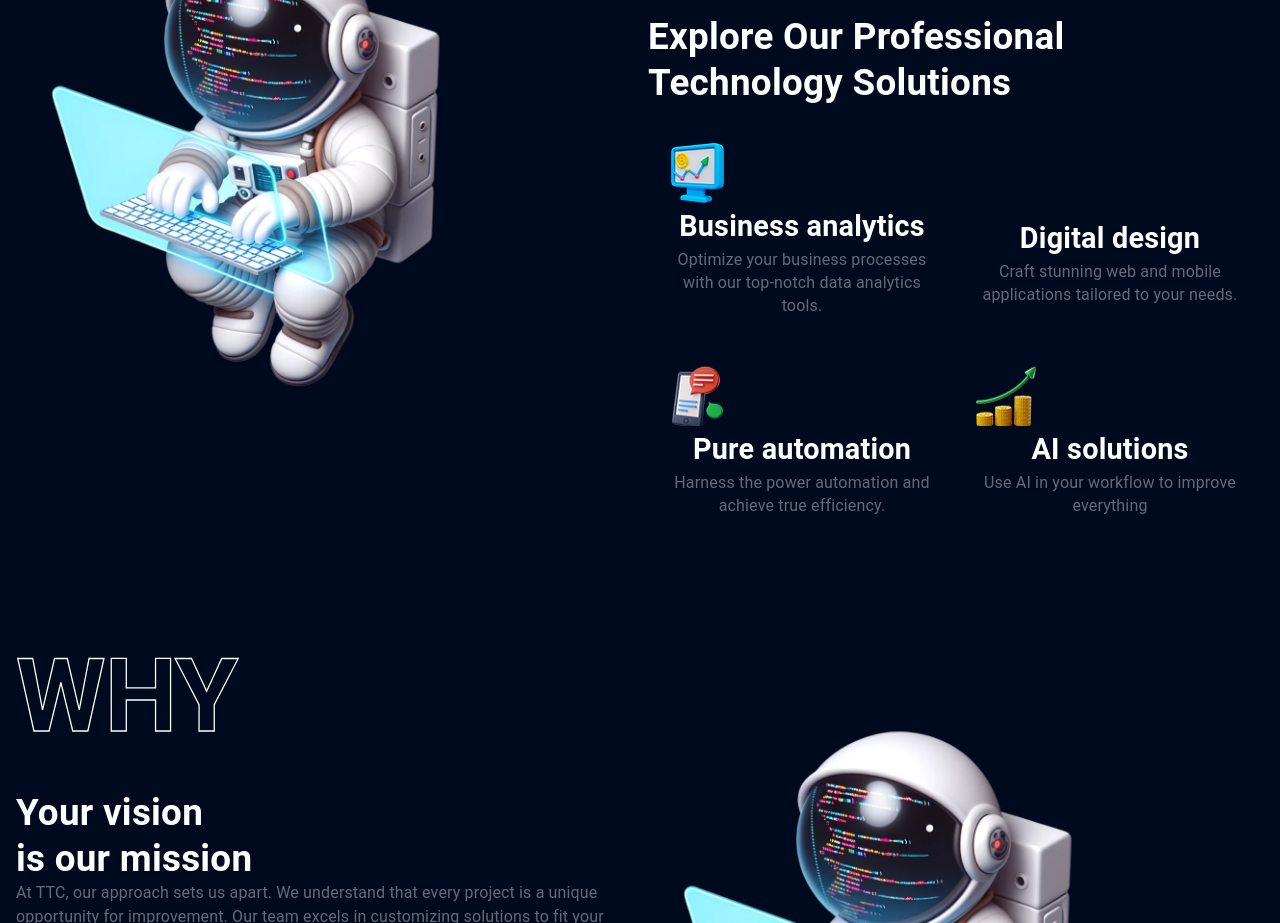
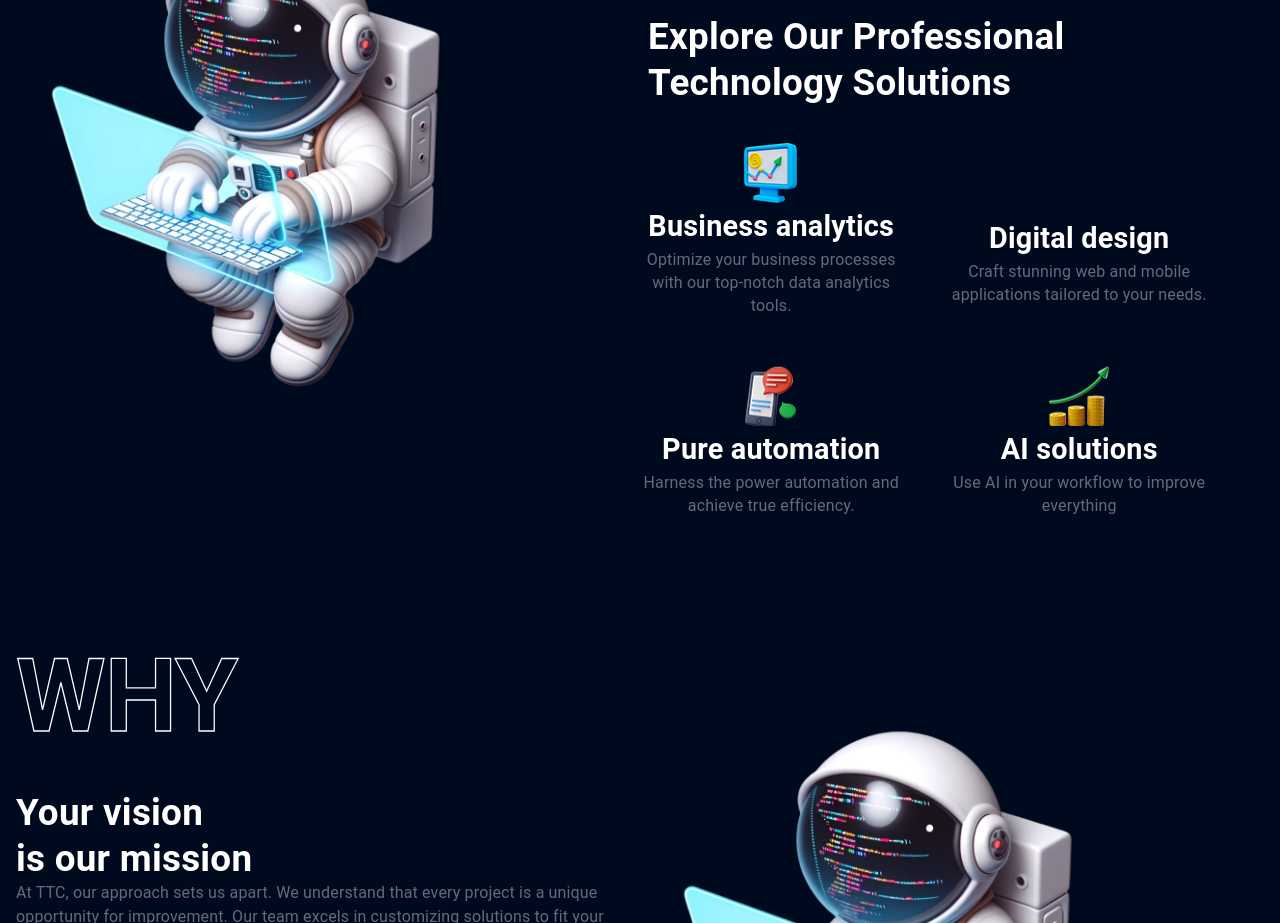
Before and after one commit to tomas-davey/ttc-app, a React (Create React App) app: page / in a window 1280 px wide. Shown: the part 820-1743 px from the top of the page. Built offline with nearby package versions, Linux system fonts and the light colour scheme.

Commit message:
moved logo changed zoom

```diff
--- a/src/secondPage/second_page.js
+++ b/src/secondPage/second_page.js
@@ -7,6 +7,8 @@ import businessAnalLogo from './2nd_logos/business_anal_logo.png';
 import phoneLogo from './2nd_logos/phone_logo.png';
 import stocksLogo from './2nd_logos/stocks_logo.png';
 import myGif from './apple_android_animation.gif';
+
+
 
 const useStyles = makeStyles((theme) => ({
   root: {
@@ -30,9 +32,10 @@ const useStyles = makeStyles((theme) => ({
     },
   },
   gridContainer: {
-    maxWidth: '85%',
+    maxWidth: '100%',
     margin: '0 auto', // Changed margin for consistent centering
     marginTop: '3%',
+    marginLeft: '-5%',
     justifyContent: 'center',
     alignItems: 'center',
     [theme.breakpoints.down('md')]: {
@@ -40,15 +43,14 @@ const useStyles = makeStyles((theme) => ({
     },
     [theme.breakpoints.down('sm')]: {
       maxWidth: '100%',
-    },
-    // Added a media query for zoom levels
-    '@media screen and (min-width: 1200px)': {
-      maxWidth: '100%', // Adjust the maxWidth for larger screens
+      marginLeft: '0%',
+
     },
   },
   cardContentFlex: {
     display: 'flex',
     alignItems: 'center',
+    justifyContent: 'center',
     [theme.breakpoints.down('sm')]: {
       flexDirection: 'column',
     },
@@ -62,12 +64,12 @@ const useStyles = makeStyles((theme) => ({
     width: 60,
     height: 60,
     // display: 'none',
-    marginRight: theme.spacing(2),
+    // marginRight: theme.spacing(2),
     [theme.breakpoints.down('sm')]: {
       // Adjustments for small screens
       maxWidth: '20vw',
       maxHeight: '20vw',
-      marginRight: theme.spacing(1),
+      // marginRight: theme.spacing(1),
     },
   },
   featureTitle: {
```
